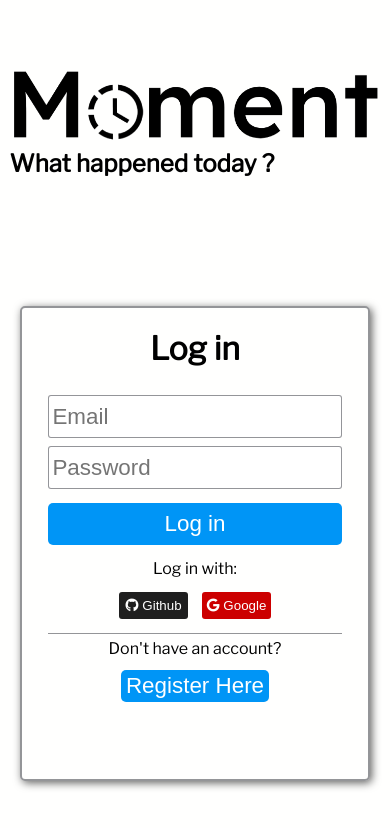
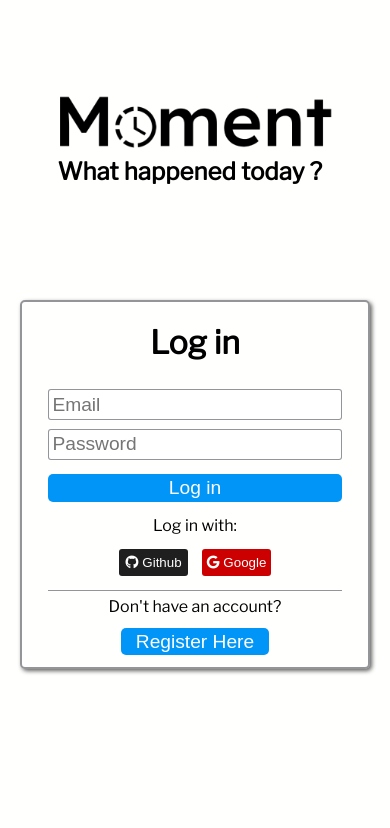
Before and after one commit to NRK-group/Moment, a React (Vite) app in the folder frontend/: page / in a window 390 px wide. Shown: the top 828 px of the page. Built offline with nearby package versions, Linux system fonts and the light colour scheme.

Commit message:
Responsive design for mobile

```diff
--- a/frontend/src/features/login/LoginInput.jsx
+++ b/frontend/src/features/login/LoginInput.jsx
@@ -1,5 +1,9 @@
 export default function LoginInput(props) {
   return (
-    <input type={props.type} className={props.styleName} placeholder={props.placeholder} />
+    // <div class="inputBox">
+      <input type={props.type} className={props.styleName} placeholder={props.placeholder} />
+      // {/* <span>{props.placeholder}</span> */}
+    // {/* </div> */}
+
   )
 }
--- a/frontend/src/pages/loginPage/LoginPage.css
+++ b/frontend/src/pages/loginPage/LoginPage.css
@@ -19,6 +19,7 @@
 .loginMomentLogo{
     width: 100%;
     height: 100%;
+    min-width: 275px;
 }
 
 .loginSlogan{
@@ -26,6 +27,7 @@
     font-weight: bold;
     width: fit-content;
     margin-top: 5px;
+    min-width: 265px;
 }
 
 .inputSection{
@@ -35,7 +37,7 @@
     min-width: 350px;
     border-radius: 5px;
     border: 2px solid var(--subheading-color);
-    box-shadow: 2px 2px 8px rgba(0, 0, 0, 0.61);
+    box-shadow: 2px 2px 4px rgba(0, 0, 0, 0.61);
     margin: auto;
 
 }
@@ -49,7 +51,7 @@
     border-radius: 3px;
     border: 1px solid var(--subheading-color);
     padding: 1%;
-    font-size: var(--tertiary-font-size);
+    font-size: 1.2rem;
 }
 
 input:focus{
@@ -134,8 +136,14 @@ button:hover{
 }
 
 @media all and (max-width: 480px) {
-    .loginContainer{
+
+    .inputSection{
+        margin-top: 0;
+        height: fit-content;
     }
 
+    .loginLogoHolder{
+        width: 75%;
+    }
 
 }
```
